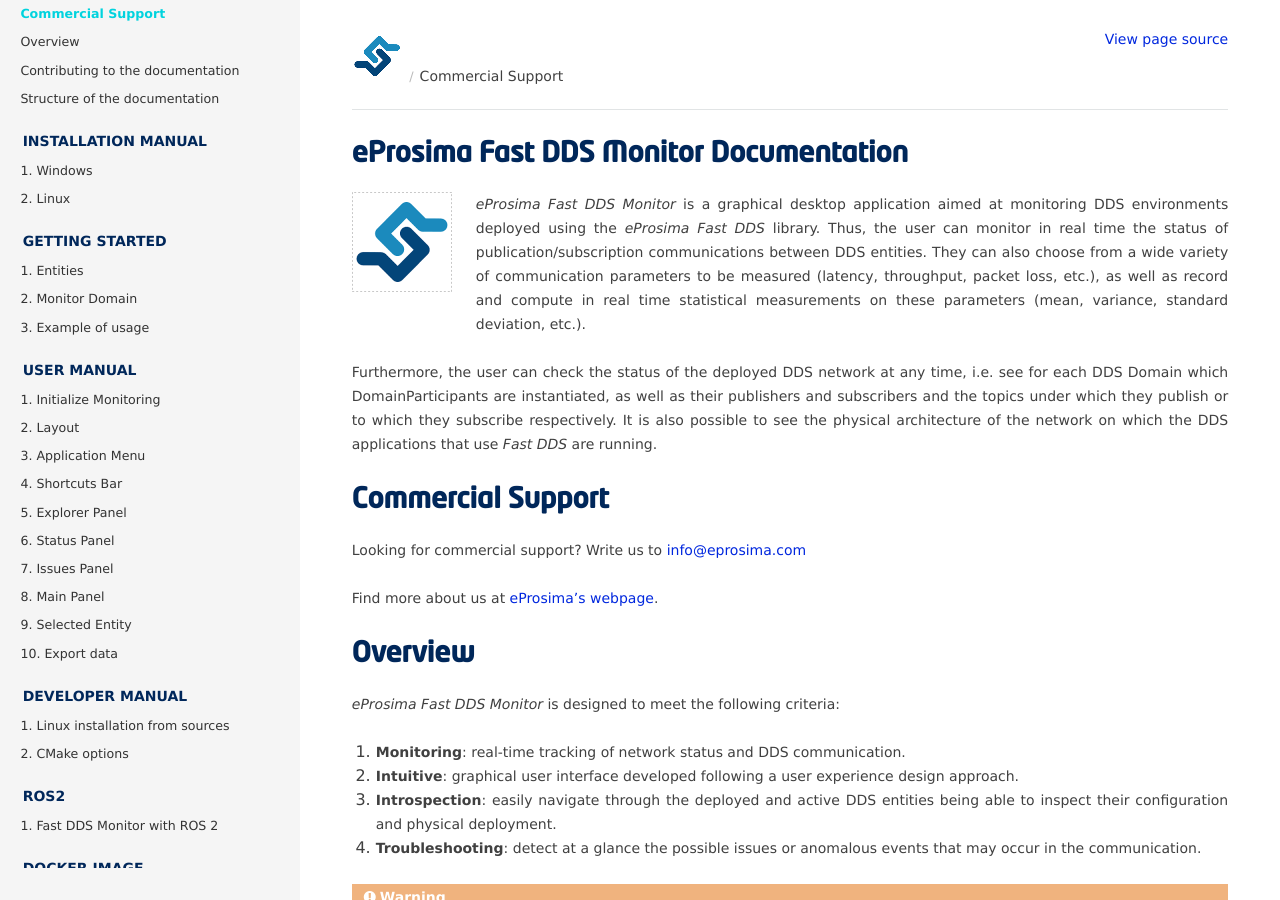
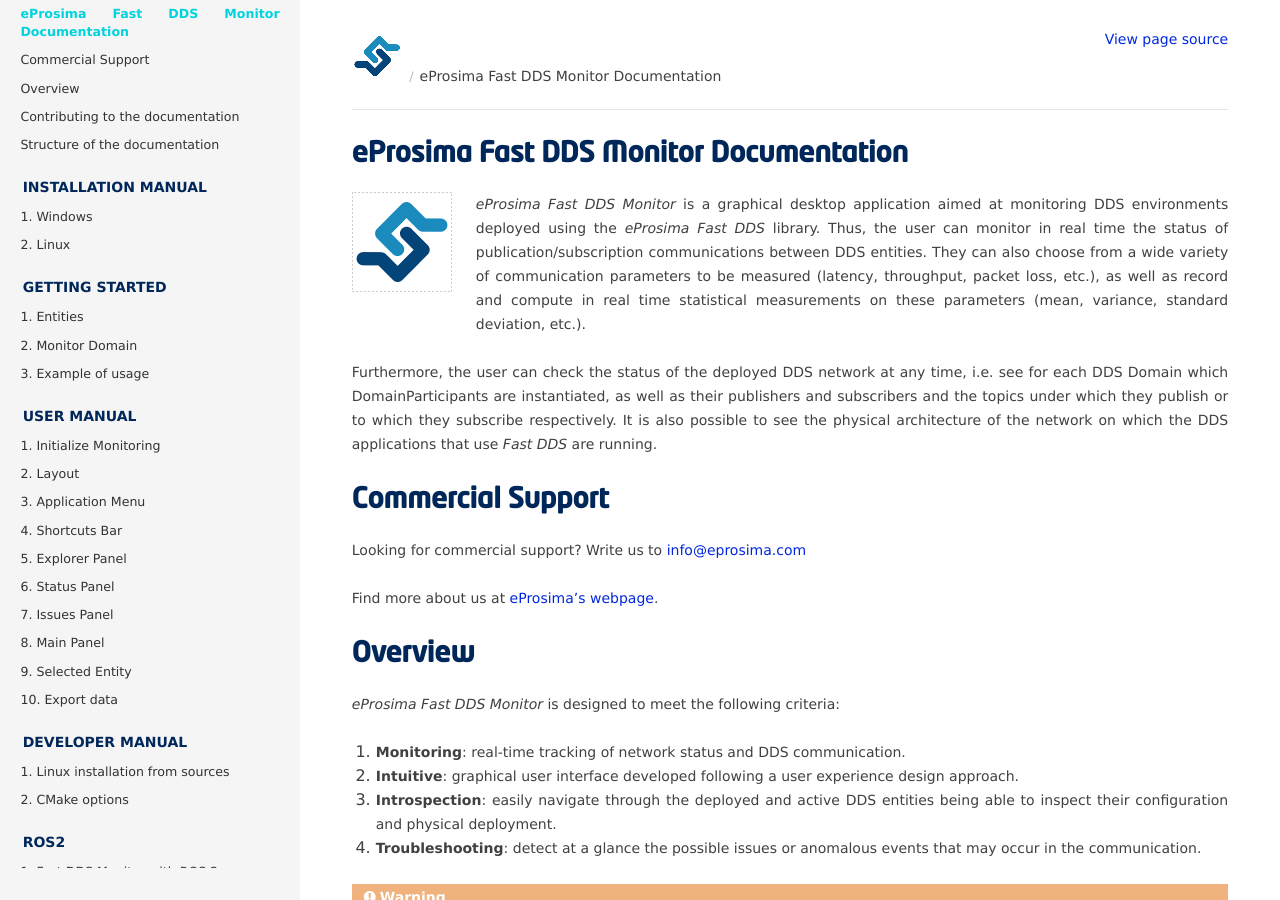
Before and after one commit to nguyenthang7215/DDS_Monitor, a Sphinx documentation site: the page built from docs/rst/formalia/titlepage.rst, in a window 1280 px wide and 900 px high. Built offline with Sphinx 7.4.7 and the Read the Docs theme 3.1.0, drawn with Linux system fonts in a browser that asks for light colours.

Commit message:
Update commercial support section in project README (#235)
* Refs #21890: Update commercial support section in project README

Signed-off-by: eProsima <jesuspoderoso@eprosima.com>

* Refs #21890: Fix docs header due to tab name

Signed-off-by: eProsima <jesuspoderoso@eprosima.com>

---------

Signed-off-by: eProsima <jesuspoderoso@eprosima.com>

```diff
--- a/docs/rst/formalia/titlepage.rst
+++ b/docs/rst/formalia/titlepage.rst
@@ -1,8 +1,6 @@
-.. raw:: html
-
-  <h1>
-    eProsima Fast DDS Monitor Documentation
-  </h1>
+#######################################
+eProsima Fast DDS Monitor Documentation
+#######################################
 
 .. image:: /rst/figures/logo.png
   :height: 100px
```
Also changed, not shown: README.md (+7 -0 lines).
